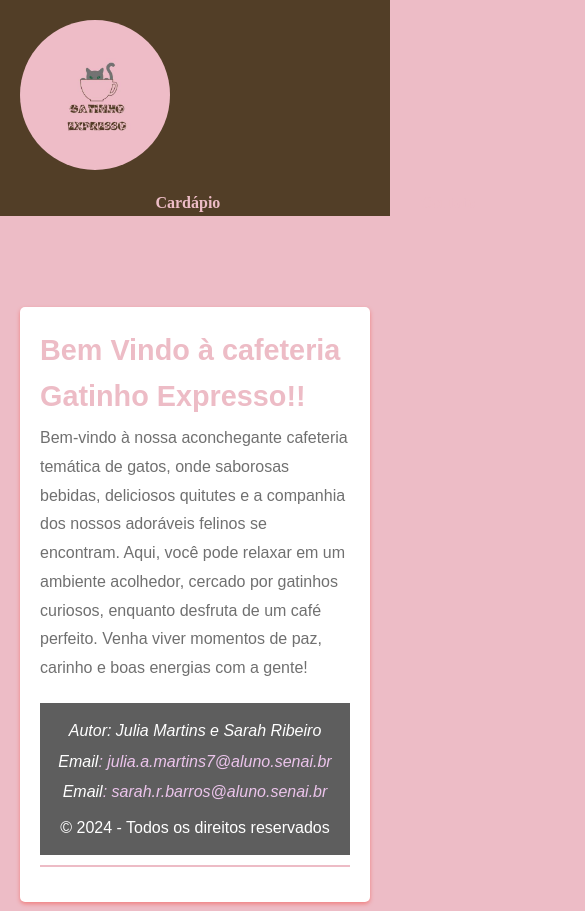
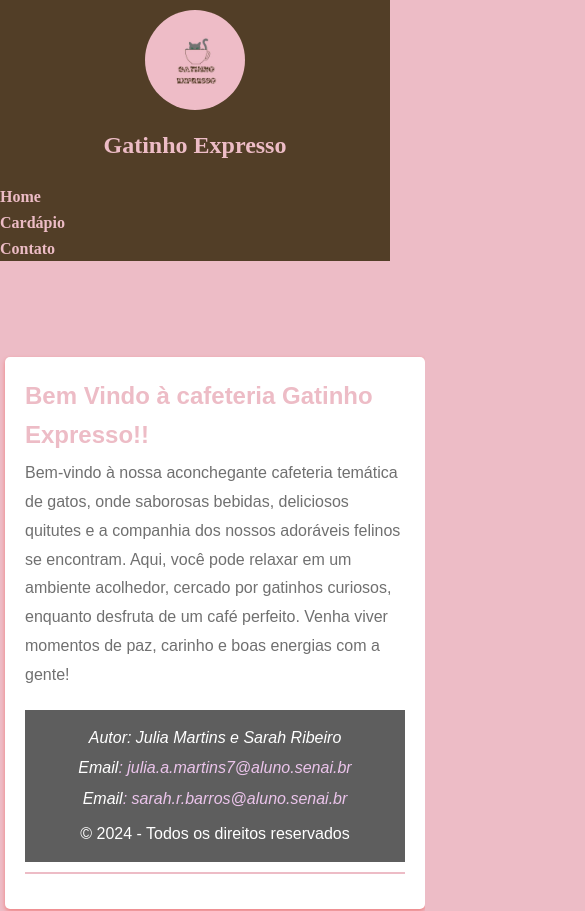
Before and after one commit to JuliaMartins25/cafeteria_gatinho_espresso, a plain HTML site: page index.html in a window 390 px wide. Shown: the top 911 px of the page, 585 px wide, since content can reach past the window. Drawn offline with Linux system fonts and the light colour scheme; a web font is replaced by a local one.

Commit message:
feat:  resposividade

```diff
--- a/css/global.css
+++ b/css/global.css
@@ -1,11 +1,11 @@
  @import url('https://fonts.googleapis.com/css2?family=Ribeye+Marrow&display=swap');
 
-*{
+* {
     margin: 0;
     padding: 0;
 }
 
-body{
+body {
     font-family: Arial, sans-serif;
     line-height: 1.6;
     background-color: #edbcc6;
@@ -16,9 +16,6 @@ body{
 .site-header {
     background-color: #523e27;
     color: #edbcc6;
-}
-
-.site-header {
     font-family: "Ribeye Marrow", serif;
     font-weight: 400;
     display: flex;
@@ -32,18 +29,17 @@ body{
     font-size: 2em;
 }
 
-.main-nav .nav-list{
+.main-nav .nav-list {
     font-family: "Ribeye Marrow", serif;
     font-weight: 400;
     display: flex;
     list-style: none;
-    display: flex;
     justify-content: center;
-    background-color:#523e27;
+    background-color: #523e27;
 }
 
 .main-nav .main-item {
-    margin: 0 05px;
+    margin: 0 5px;
 }
 
 .main-nav .nav-link {
@@ -116,8 +112,6 @@ body{
     width: 150px;
     display: flex;
     border-radius: 300px;
-
-
 }
 
 .image-caption {
@@ -187,8 +181,6 @@ body{
     color: #ccc;
 }
 
-
-  /* pagina de contato*/
 form {
     max-width: 600px;
     margin: 0 auto;
@@ -198,13 +190,13 @@ body{
     box-shadow: 0 0 10px;
 }
 
-form legend{
+form legend {
     padding: 0 10px;
     font-weight: bold;
     color: black;
 }
 
-form fieldset{
+form fieldset {
     border: 1px solid #ccc;
     padding: 10px;
     margin-bottom: 20px;
@@ -213,7 +205,7 @@ form fieldset{
 form label {
     display: block;
     margin-bottom: 8px;
-    color: black
+    color: black;
 }
 
 form input[type="text"],
@@ -221,9 +213,9 @@ form input[type="email"],
 form input[type="password"],
 form input[type="number"],
 form input[type="date"],
-form input[type="url"]
+form input[type="url"],
 form select,
-form textarea{
+form textarea {
     width: calc(100% - 20px);
     padding: 10px;
     margin-bottom: 20px;
@@ -231,7 +223,7 @@ form textarea{
 }
 
 form input[type="radio"],
-form input[type="checkbox"]{
+form input[type="checkbox"] {
     margin-right: 10px;
 }
 
@@ -250,21 +242,99 @@ form button-hover {
 }
 
 .article-contato {
-    color:  #5e5e5e;
+    color: #5e5e5e;
     font-size: 1.8em;
     margin-bottom: 5px;
     text-align: center;
 }
 
-.legend-contato{
+.legend-contato {
     color: #edbcc6;
     font-size: 1.5em;
     margin-bottom: 5px;
 }
 
-.article-img{
+.article-img {
     width: 300px;
     display: flex;
     align-items: center;
     justify-content: center;
 }
+
+
+@media (max-width: 1024px) {
+    .site-header {
+        gap: 2rem;
+        padding: 15px;
+    }
+
+    .main-nav .nav-link {
+        margin: 0 50px;
+    }
+
+    .main-content {
+        max-width: 1000px;
+        padding: 0 10px;
+    }
+
+    .article, .sidebar {
+        width: 100%;
+        margin-bottom: 20px;
+    }
+}
+
+@media (max-width: 768px) {
+    .site-header {
+        flex-direction: column;
+        align-items: center;
+        gap: 1rem;
+    }
+
+    .main-nav .nav-list {
+        flex-direction: column;
+    }
+
+    .main-nav .nav-link {
+        margin: 10px 0;
+    }
+
+    .main-content {
+        flex-direction: column;
+        padding: 10px;
+    }
+
+    .article, .sidebar {
+        width: 100%;
+    }
+}
+
+@media (max-width: 480px) {
+    .site-header {
+        padding: 10px;
+    }
+
+    .site-title {
+        font-size: 1.5em;
+    }
+
+    .main-nav .nav-link {
+        font-size: 1em;
+        margin: 5px 0;
+    }
+
+    .main-content {
+        padding: 5px;
+    }
+
+    .article-title {
+        font-size: 1.5em;
+    }
+
+    .article-image {
+        width: 100px;
+    }
+
+    .sidebar {
+        padding: 10px;
+    }
+}
```
Lines whose indentation alone changed are shown as unchanged.
